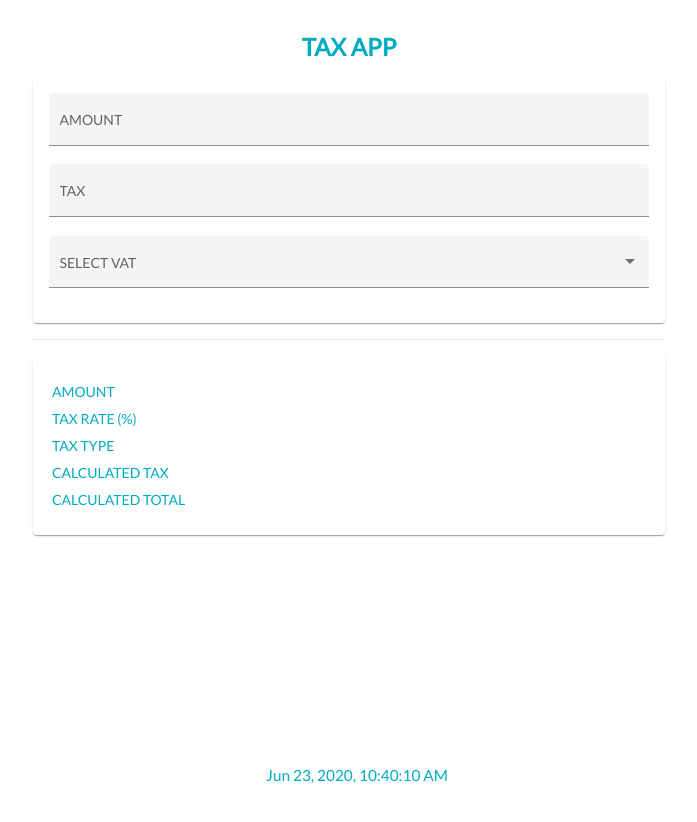
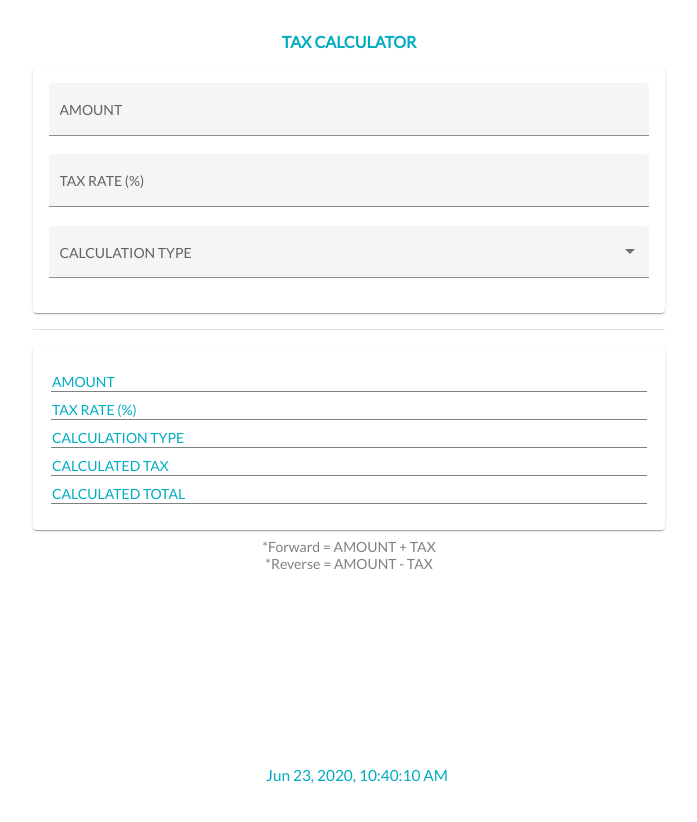
Before and after one commit to johninquest/tax-app, an Angular app: page / in a window 1280 px wide. Shown: the top 822 px of the page, without its empty margins (291-988 px from the left). Built offline with nearby package versions, Linux system fonts and the light colour scheme.

Commit message:
minor improvements

```diff
--- a/src/app/app.component.html
+++ b/src/app/app.component.html
@@ -1,4 +1,4 @@
-<div class="page-title">TAX APP</div>
+<div class="title">tax calculator</div>
 
 <div class="inputs">
   <mat-card>
@@ -7,11 +7,11 @@
       <input matInput [formControl]="inputAmount" type="number" />
     </mat-form-field>
     <mat-form-field appearance="fill">
-      <mat-label>TAX</mat-label>
+      <mat-label>TAX RATE (&#x25;)</mat-label>
       <input matInput [formControl]="inputTax" type="number" />
     </mat-form-field>
     <mat-form-field appearance="fill">
-      <mat-label>SELECT VAT</mat-label>
+      <mat-label>CALCULATION TYPE</mat-label>
       <mat-select [formControl]="taxType">
         <mat-option *ngFor="let vat of vats" [value]="vat.value">{{
           vat.viewValue
@@ -36,8 +36,8 @@
           <td>TAX RATE (%)</td>
           <td>{{ inputTax.value }}</td>
         </tr>
-        <tr>
-          <td>TAX TYPE</td>
+        <tr matToolTip="Value-Added Tax">
+          <td>CALCULATION TYPE</td>
           <td>{{ displayTaxType(taxType.value) }}</td>
         </tr>
         <tr>
@@ -68,5 +68,11 @@
     </table>
   </mat-card>
 </div>
+<div style="margin-top: 0.5rem; text-align: center; color: grey">
+  *Forward = AMOUNT + TAX
+</div>
+<div style="margin-bottom: 0.5rem; text-align: center; color: grey">
+  *Reverse = AMOUNT - TAX
+</div>
 
 <div class="footer">{{ liveDateTime | date: "medium" }}</div>
--- a/src/app/app.component.scss
+++ b/src/app/app.component.scss
@@ -1,9 +1,10 @@
-.page-title {
+.title {
   text-align: center;
   margin: 2rem 0 1rem 0;
-  font-size: 1.5rem;
+  font-size: 1rem;
   color: var(--primary-color);
   font-weight: bold;
+  text-transform: uppercase;
 }
 
 .inputs {
@@ -48,6 +49,7 @@
   flex-flow: row nowrap;
   justify-content: space-between;
   margin: 0.5rem 0 0.5rem 0;
+  border-bottom: 1px solid grey;
 }
 
 .outputs table tbody tr td:nth-child(1) {
--- a/src/app/app.component.ts
+++ b/src/app/app.component.ts
@@ -22,15 +22,15 @@ export class AppComponent implements OnInit {
   liveDateTime = new Date();
 
   vats: VatDescriptor[] = [
-    { value: 'fVat', viewValue: 'Forward VAT' },
-    { value: 'rVat', viewValue: 'Reverse VAT' },
+    { value: 'fVat', viewValue: 'Forward' },
+    { value: 'rVat', viewValue: 'Reverse' },
   ];
 
   displayTaxType(tType: string) {
     if (tType === 'fVat') {
-      return 'Forward VAT';
+      return 'Forward';
     } else if (tType === 'rVat') {
-      return 'Reverse VAT';
+      return 'Reverse';
     } else {
       return '';
     }
--- a/src/index.html
+++ b/src/index.html
@@ -1,16 +1,30 @@
-<!doctype html>
+<!DOCTYPE html>
 <html lang="en">
-<head>
-  <meta charset="utf-8">
-  <title>TaxApp</title>
-  <base href="/">
-  <meta name="viewport" content="width=device-width, initial-scale=1">
-  <link rel="icon" type="image/x-icon" href="favicon.ico">
-  <link rel="preconnect" href="https://fonts.gstatic.com">
-  <link href="https://fonts.googleapis.com/css2?family=Roboto:wght@300;400;500&display=swap" rel="stylesheet">
-  <link href="https://fonts.googleapis.com/icon?family=Material+Icons" rel="stylesheet">
-</head>
-<body class="mat-typography">
-  <app-root></app-root>
-</body>
+  <head>
+    <meta charset="utf-8" />
+    <meta
+      name="description"
+      content="a simple web app for doing tax calculations"
+    />
+    <meta
+      name="keywords"
+      content="tax, vat, value added tax, value-added tax, tax calculator, vat calculator"
+    />
+    <title>TAX CALCULATOR</title>
+    <base href="/" />
+    <meta name="viewport" content="width=device-width, initial-scale=1" />
+    <link rel="icon" type="image/x-icon" href="favicon.ico" />
+    <link rel="preconnect" href="https://fonts.gstatic.com" />
+    <link
+      href="https://fonts.googleapis.com/css2?family=Roboto:wght@300;400;500&display=swap"
+      rel="stylesheet"
+    />
+    <link
+      href="https://fonts.googleapis.com/icon?family=Material+Icons"
+      rel="stylesheet"
+    />
+  </head>
+  <body class="mat-typography">
+    <app-root></app-root>
+  </body>
 </html>
```
Also changed, not shown: app-demo.png (added).
